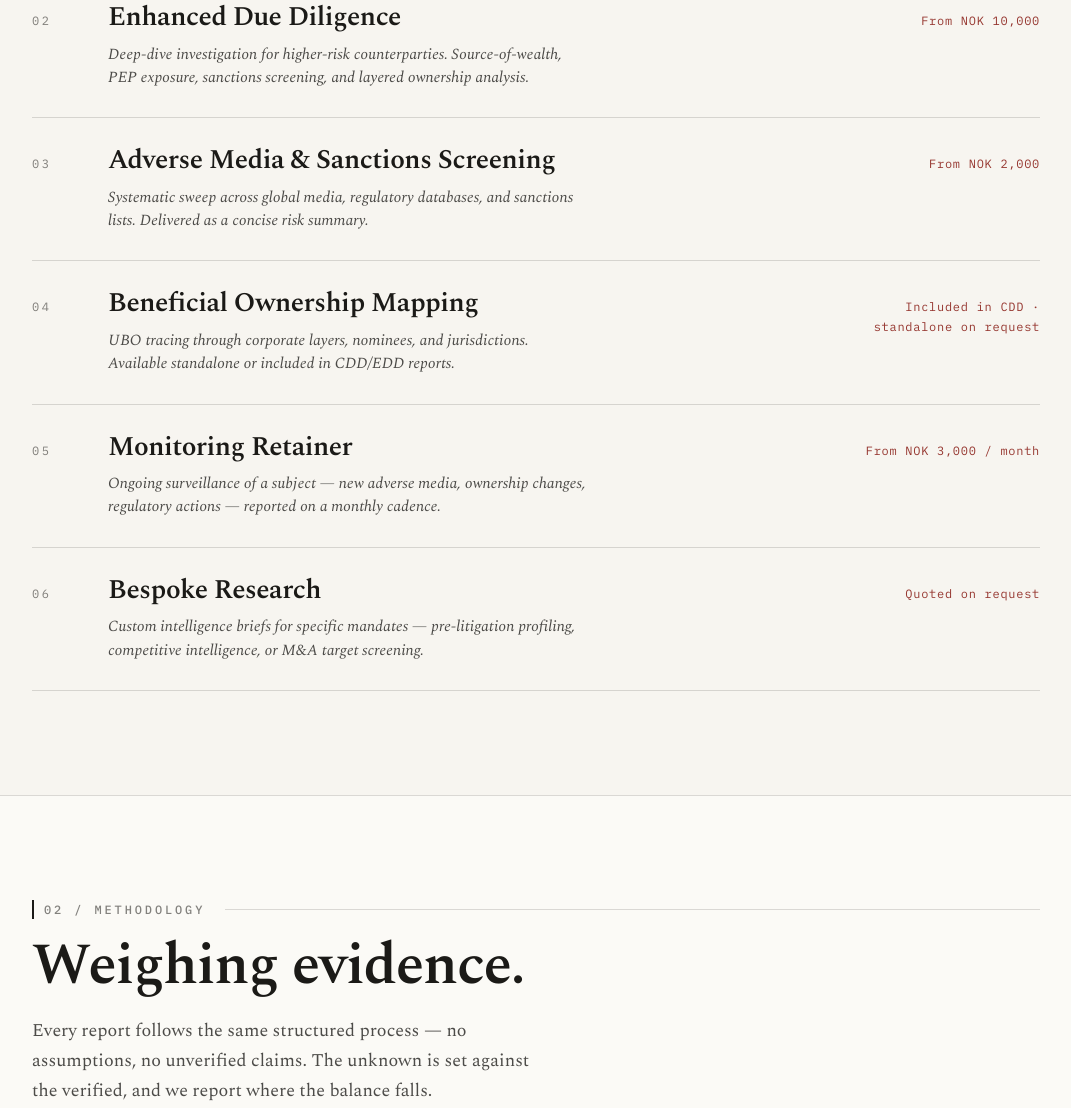
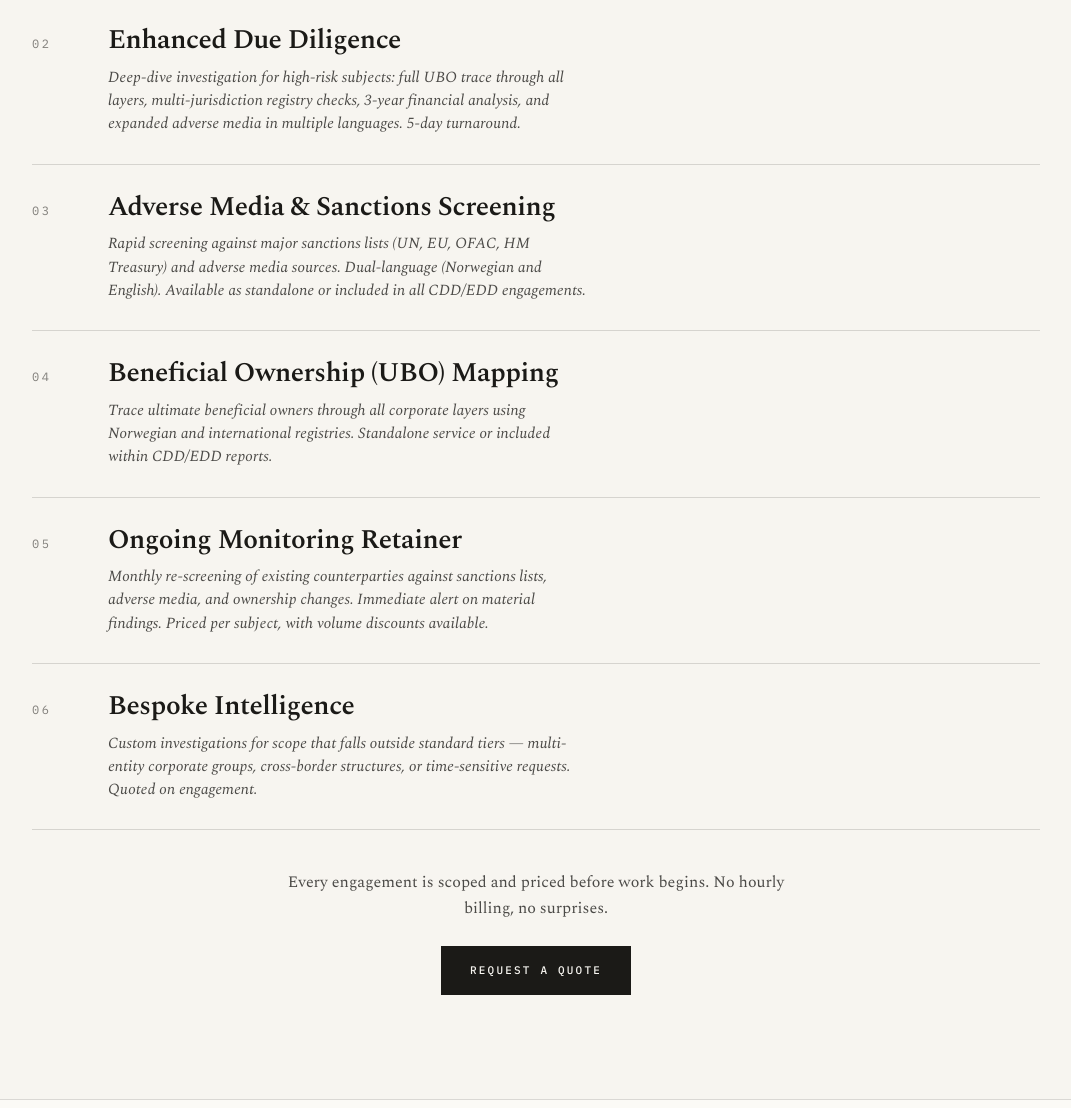
Before and after one commit to libraresearch/libraresearch.github.io, a plain HTML site: page index.html in a window 1280 px wide. Shown: the part 1579-2687 px from the top of the page, without its empty margins (104-1175 px from the left). Drawn offline with nearby package versions, Linux system fonts and the light colour scheme.

Commit message:
Replace published service prices with quote-on-request positioning
Remove all svc-price lines from the six service cards, refresh card
titles and descriptions, and add a services CTA ("Request a quote")
below the grid linking to #contact. Collapse the .svc grid to two
columns now that the price column is gone and add .services-cta /
.btn-primary styles.

Co-Authored-By: Claude Opus 4.8 <noreply@anthropic.com>

```diff
--- a/css/main.css
+++ b/css/main.css
@@ -510,7 +510,7 @@ section {
 
 .svc {
   display: grid;
-  grid-template-columns: 48px 1fr minmax(120px, 200px);
+  grid-template-columns: 48px 1fr;
   gap: 28px;
   align-items: baseline;
   border-top: 1px solid var(--hair);
@@ -542,17 +542,43 @@ section {
   max-width: 62ch;
 }
 
-.svc-price {
+/* Services CTA — below the grid */
+
+.services-cta {
+  text-align: center;
+  max-width: 540px;
+  margin: 2.5rem auto 0;
+}
+
+.services-cta p {
+  font-size: 16px;
+  line-height: 1.6;
+  color: var(--body);
+  margin-bottom: 24px;
+}
+
+.btn-primary {
   font-family: var(--mono);
-  font-size: 12px;
-  letter-spacing: 0.06em;
-  color: var(--accent);
-  text-align: right;
+  font-size: 11px;
+  font-weight: 500;
+  letter-spacing: 0.2em;
+  text-transform: uppercase;
+  text-decoration: none;
+  display: inline-block;
+  padding: 15px 28px;
+  background: var(--ink);
+  color: var(--paper);
+  border: 1px solid var(--ink);
+  transition: opacity 0.15s, background 0.15s, color 0.15s;
+}
+
+.btn-primary:hover {
+  opacity: 0.85;
 }
 
 @media (max-width: 640px) {
   .svc {
-    grid-template-columns: 1fr auto;
+    grid-template-columns: 48px 1fr;
     gap: 6px 16px;
     align-items: start;
   }
@@ -560,12 +586,6 @@ section {
   .svc-num {
     grid-column: 1;
     grid-row: 1;
-  }
-
-  .svc-price {
-    grid-column: 2;
-    grid-row: 1;
-    text-align: right;
   }
 
   .svc-main {
--- a/index.html
+++ b/index.html
@@ -140,50 +140,48 @@
           <div class="svc-num">01</div>
           <div class="svc-main">
             <h3>Corporate Due Diligence</h3>
-            <p class="svc-desc">Ownership structure, key personnel, litigation history, adverse media, and reputational risk — consolidated in one report.</p>
+            <p class="svc-desc">Identity, ownership, financials, litigation, and adverse media — everything needed to know who you're dealing with before a transaction or onboarding decision. Delivered in 48 hours.</p>
           </div>
-          <div class="svc-price">From NOK 4,000</div>
         </article>
         <article class="svc">
           <div class="svc-num">02</div>
           <div class="svc-main">
             <h3>Enhanced Due Diligence</h3>
-            <p class="svc-desc">Deep-dive investigation for higher-risk counterparties. Source-of-wealth, PEP exposure, sanctions screening, and layered ownership analysis.</p>
+            <p class="svc-desc">Deep-dive investigation for high-risk subjects: full UBO trace through all layers, multi-jurisdiction registry checks, 3-year financial analysis, and expanded adverse media in multiple languages. 5-day turnaround.</p>
           </div>
-          <div class="svc-price">From NOK 10,000</div>
         </article>
         <article class="svc">
           <div class="svc-num">03</div>
           <div class="svc-main">
             <h3>Adverse Media &amp; Sanctions Screening</h3>
-            <p class="svc-desc">Systematic sweep across global media, regulatory databases, and sanctions lists. Delivered as a concise risk summary.</p>
+            <p class="svc-desc">Rapid screening against major sanctions lists (UN, EU, OFAC, HM Treasury) and adverse media sources. Dual-language (Norwegian and English). Available as standalone or included in all CDD/EDD engagements.</p>
           </div>
-          <div class="svc-price">From NOK 2,000</div>
         </article>
         <article class="svc">
           <div class="svc-num">04</div>
           <div class="svc-main">
-            <h3>Beneficial Ownership Mapping</h3>
-            <p class="svc-desc">UBO tracing through corporate layers, nominees, and jurisdictions. Available standalone or included in CDD/EDD reports.</p>
+            <h3>Beneficial Ownership (UBO) Mapping</h3>
+            <p class="svc-desc">Trace ultimate beneficial owners through all corporate layers using Norwegian and international registries. Standalone service or included within CDD/EDD reports.</p>
           </div>
-          <div class="svc-price">Included in CDD · standalone on request</div>
         </article>
         <article class="svc">
           <div class="svc-num">05</div>
           <div class="svc-main">
-            <h3>Monitoring Retainer</h3>
-            <p class="svc-desc">Ongoing surveillance of a subject — new adverse media, ownership changes, regulatory actions — reported on a monthly cadence.</p>
+            <h3>Ongoing Monitoring Retainer</h3>
+            <p class="svc-desc">Monthly re-screening of existing counterparties against sanctions lists, adverse media, and ownership changes. Immediate alert on material findings. Priced per subject, with volume discounts available.</p>
           </div>
-          <div class="svc-price">From NOK 3,000 / month</div>
         </article>
         <article class="svc">
           <div class="svc-num">06</div>
           <div class="svc-main">
-            <h3>Bespoke Research</h3>
-            <p class="svc-desc">Custom intelligence briefs for specific mandates — pre-litigation profiling, competitive intelligence, or M&amp;A target screening.</p>
+            <h3>Bespoke Intelligence</h3>
+            <p class="svc-desc">Custom investigations for scope that falls outside standard tiers — multi-entity corporate groups, cross-border structures, or time-sensitive requests. Quoted on engagement.</p>
           </div>
-          <div class="svc-price">Quoted on request</div>
         </article>
+      </div>
+      <div class="services-cta">
+        <p>Every engagement is scoped and priced before work begins. No hourly billing, no surprises.</p>
+        <a href="#contact" class="btn-primary">Request a quote</a>
       </div>
     </div>
   </section>
```
